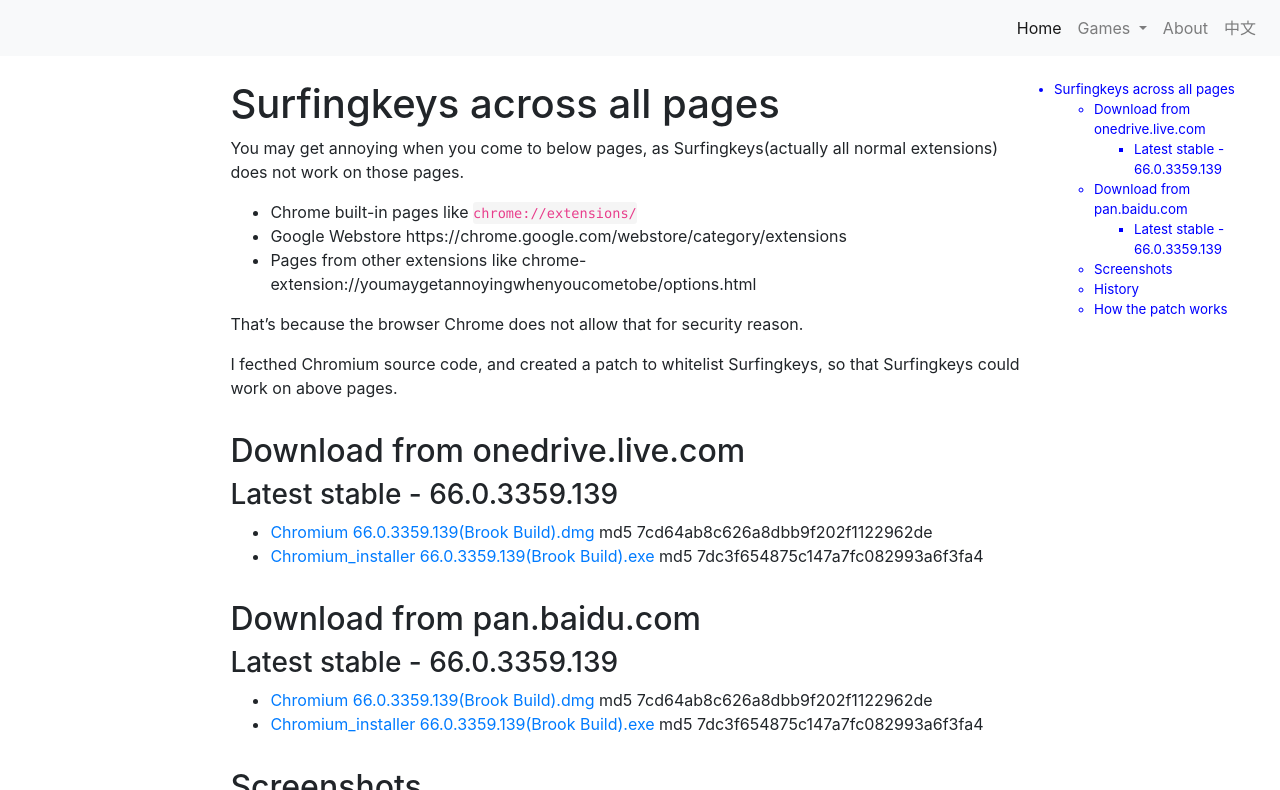
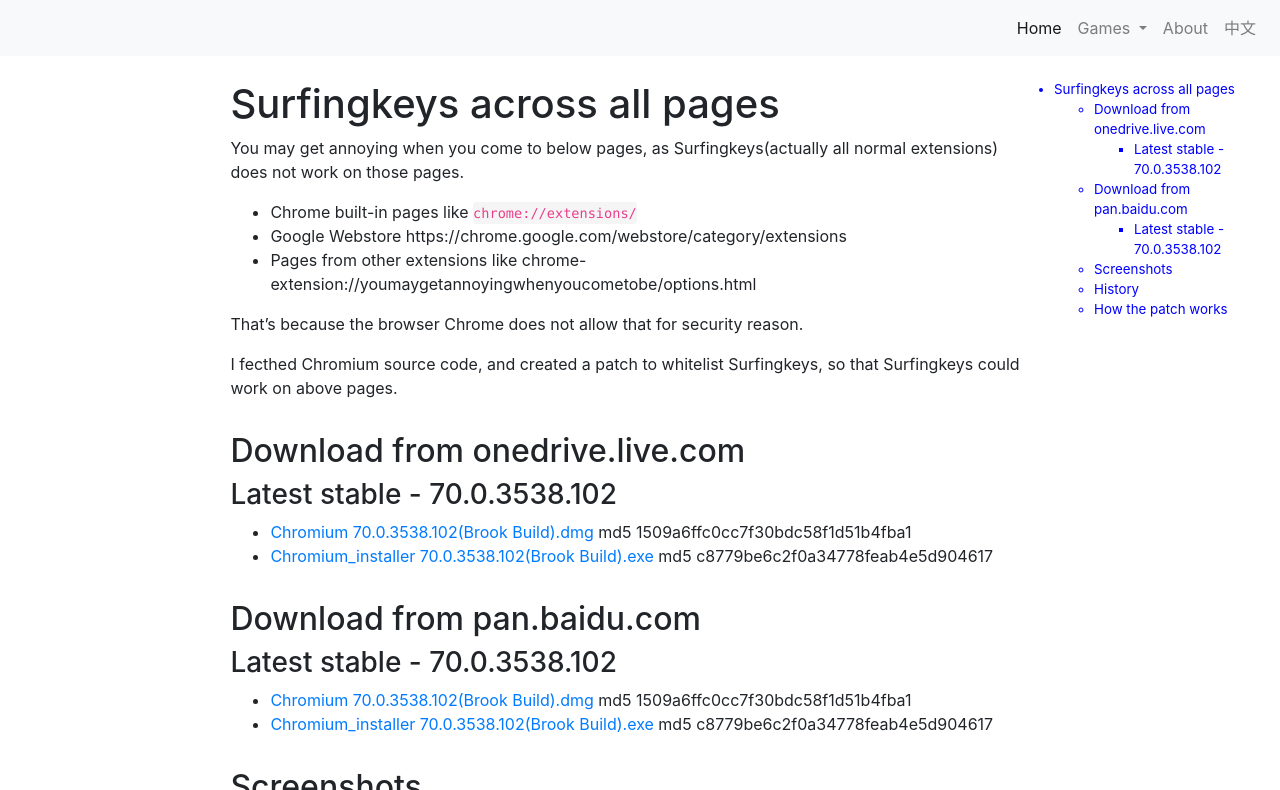
Before and after one commit to brookhong/brookhong.github.io, a Jekyll site: the page built from _posts/2017-10-15-surfingkeys-across-all-pages.md, in a window 1280 px wide and 900 px high, cut to the strip 0-790 px from the top of the window. Built offline with Jekyll 4.4.1, drawn with Linux system fonts in a browser that asks for light colours; comment, search, counter and statistics services are not loaded.

Commit message:
Chromium build 70.0.3538.102

```diff
--- a/_posts/2017-10-15-surfingkeys-across-all-pages.md
+++ b/_posts/2017-10-15-surfingkeys-across-all-pages.md
@@ -19,15 +19,15 @@
 
 ## Download from onedrive.live.com
 
-### Latest stable - 66.0.3359.139
-* [Chromium 66.0.3359.139(Brook Build).dmg](https://1drv.ms/u/s!AtpOdm9tOTsajVofrMkN01_NE_H4) md5 7cd64ab8c626a8dbb9f202f1122962de
-* [Chromium_installer 66.0.3359.139(Brook Build).exe](https://1drv.ms/u/s!AtpOdm9tOTsajVvpUWx6-9Ft2WR3) md5 7dc3f654875c147a7fc082993a6f3fa4
+### Latest stable - 70.0.3538.102
+* [Chromium 70.0.3538.102(Brook Build).dmg](https://1drv.ms/u/s!AtpOdm9tOTsajkFKDMnotaSkF_Eq) md5 1509a6ffc0cc7f30bdc58f1d51b4fba1
+* [Chromium_installer 70.0.3538.102(Brook Build).exe](https://1drv.ms/u/s!AtpOdm9tOTsajkAqg4gbaEaJ9H07) md5 c8779be6c2f0a34778feab4e5d904617
 
 ## Download from pan.baidu.com
 
-### Latest stable - 66.0.3359.139
-* [Chromium 66.0.3359.139(Brook Build).dmg](https://pan.baidu.com/s/1PlqAGIDLf-g9dCXPwxb2Lw) md5 7cd64ab8c626a8dbb9f202f1122962de
-* [Chromium_installer 66.0.3359.139(Brook Build).exe](https://pan.baidu.com/s/1zIaPYzLHBUHzz1VfDIaKTg) md5 7dc3f654875c147a7fc082993a6f3fa4
+### Latest stable - 70.0.3538.102
+* [Chromium 70.0.3538.102(Brook Build).dmg](https://pan.baidu.com/s/1Q7eeAtUuD3RFr-3DBcGDjg) md5 1509a6ffc0cc7f30bdc58f1d51b4fba1
+* [Chromium_installer 70.0.3538.102(Brook Build).exe](https://pan.baidu.com/s/1SWlxQPj5MlZqUWv_Dw9aXQ) md5 c8779be6c2f0a34778feab4e5d904617
 
 ## Screenshots
 
```
Also changed, not shown: _posts/2017-10-15-surfingkeys-across-all-pages-cn.md (+6 -6 lines).
